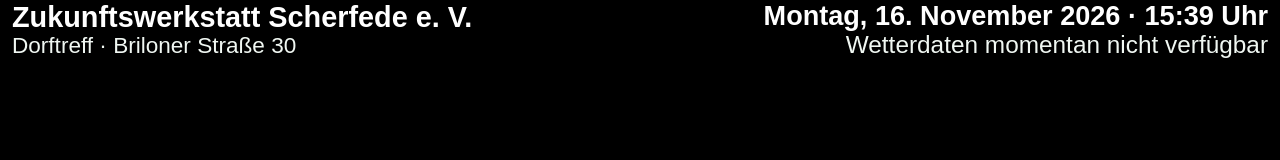
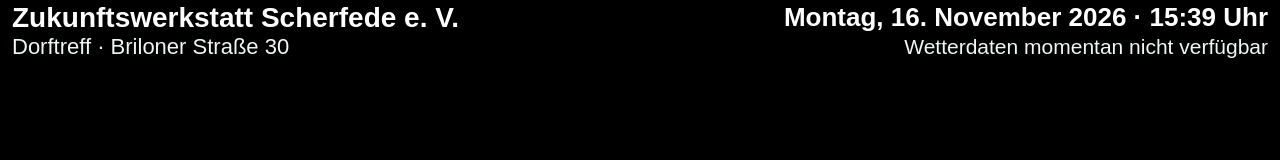
Before and after one commit to aaltmann-design/scherfede-stele, a plain HTML site: page index.html in a window 1280 px wide. Drawn offline with Linux system fonts and the light colour scheme; no server answers.

Commit message:
Add files via upload

```diff
--- a/index.html
+++ b/index.html
@@ -5,68 +5,75 @@
 <meta name="viewport" content="width=device-width, initial-scale=1">
 <title>Zukunftswerkstatt Scherfede e. V. – Stele Kopfzeile</title>
 <style>
-*{box-sizing:border-box}
-html,body{margin:0;width:100%;height:100%;overflow:hidden;background:#000;color:#fff;font-family:Arial,Helvetica,sans-serif}
-/* Die kompakte interne Hoehe ist fuer Galaxy Signage mit Auto Scaling vorgesehen. */
-header{height:60px;width:100%;display:grid;grid-template-columns:minmax(0,1fr) minmax(0,1fr);align-items:center;padding:2px 12px;gap:12px;background:#000;overflow:hidden}
-.left,.right{display:flex;flex-direction:column;justify-content:center;min-width:0;gap:1px}
-.right{align-items:flex-end;text-align:right}
-.name,.addr,.datetime,.weather{white-space:nowrap;line-height:1.06;max-width:100%}
-/* 50 Prozent groesser als die bisherige GitHub-Fassung (23/18/20/18). */
-.name{font-weight:700;font-size:34.5px}
-.addr{font-size:27px;color:#f0f7f2}
-.datetime{font-weight:700;font-size:30px}
-.weather{font-size:27px;color:#f0f7f2}
+  * { box-sizing: border-box; }
+  html, body { margin: 0; padding: 0; width: 100%; height: 100%; overflow: hidden; background: #000; color: #fff; font-family: Arial, Helvetica, sans-serif; }
+  /* Kompakte, zweizeilige Ansicht für Galaxy Signage: 1080 × 120, Auto Scaling ein */
+  .kopf { position: relative; width: 100%; height: 60px; background: #000; overflow: hidden; }
+  .links, .rechts { position: absolute; top: 0; height: 60px; min-width: 0; }
+  .links { left: 12px; right: 51%; }
+  .rechts { left: 49%; right: 12px; text-align: right; }
+  .name, .datum { position: absolute; top: 1px; left: 0; right: 0; font-size: 28px; font-weight: 700; line-height: 33px; white-space: nowrap; }
+  .adresse, .wetter { position: absolute; top: 34px; left: 0; right: 0; font-size: 22px; line-height: 25px; color: #f0f7f2; white-space: nowrap; }
+  .datum { font-size: 26px; }
+  .wetter { font-size: 21px; }
+  @media(max-width: 1000px) {
+    .name { font-size: clamp(14px, 2.6vw, 28px); }
+    .datum { font-size: clamp(13px, 2.4vw, 26px); }
+    .adresse { font-size: clamp(11px, 2.05vw, 22px); }
+    .wetter { font-size: clamp(11px, 1.9vw, 21px); }
+  }
 </style>
 </head>
 <body>
-<header aria-label="Stele Kopfzeile">
-<section class="left"><div class="name">Zukunftswerkstatt Scherfede e. V.</div><div class="addr">Dorftreff · Briloner Straße 30</div></section>
-<section class="right"><div class="datetime" id="datetime">Datum und Uhrzeit werden geladen …</div><div class="weather" id="weather">Wetter Scherfede wird geladen …</div></section>
+<header class="kopf" aria-label="Stele Kopfzeile">
+  <section class="links">
+    <div class="name">Zukunftswerkstatt Scherfede e. V.</div>
+    <div class="adresse">Dorftreff · Briloner Straße 30</div>
+  </section>
+  <section class="rechts">
+    <div class="datum" id="datetime">Datum und Uhrzeit werden geladen …</div>
+    <div class="wetter" id="weather">Wetter Scherfede wird geladen …</div>
+  </section>
 </header>
 <script>
 'use strict';
-const dateEl=document.getElementById('datetime');
-const weatherEl=document.getElementById('weather');
-const originals={name:34.5,addr:27,datetime:30,weather:27};
-function fitText(){
-  const root=document.querySelector('header');
-  const pairs=[['name',document.querySelector('.name')],['addr',document.querySelector('.addr')],['datetime',dateEl],['weather',weatherEl]];
-  for(const [key,el] of pairs)el.style.fontSize=originals[key]+'px';
-  // Wahrung der Lesbarkeit: bei Platzmangel werden beide Zeilen je Spalte zusammen angepasst.
-  for(const selector of ['.left','.right']){
-    const col=document.querySelector(selector);
-    const elements=[...col.children];
-    const availableH=Math.max(1,root.clientHeight-4);
-    const widthFactors=elements.map(el=>el.clientWidth/Math.max(1,el.scrollWidth));
-    const heightFactor=availableH/Math.max(1,col.scrollHeight);
-    const scale=Math.min(1,heightFactor,...widthFactors);
-    for(const el of elements)el.style.fontSize=(parseFloat(getComputedStyle(el).fontSize)*scale).toFixed(2)+'px';
+const dateEl = document.getElementById('datetime');
+const weatherEl = document.getElementById('weather');
+function updateDate() {
+  const now = new Date();
+  const date = new Intl.DateTimeFormat('de-DE', { timeZone: 'Europe/Berlin', weekday: 'long', day: 'numeric', month: 'long', year: 'numeric' }).format(now);
+  const time = new Intl.DateTimeFormat('de-DE', { timeZone: 'Europe/Berlin', hour: '2-digit', minute: '2-digit', hourCycle: 'h23' }).format(now);
+  dateEl.textContent = date + ' · ' + time + ' Uhr';
+}
+updateDate();
+setInterval(updateDate, 15000);
+function symbol(code) {
+  if (code === 0) return '☀️';
+  if (code <= 3) return '⛅';
+  if (code === 45 || code === 48) return '🌫️';
+  if (code >= 51 && code <= 67) return '🌧️';
+  if (code >= 71 && code <= 77) return '❄️';
+  if (code >= 80 && code <= 82) return '🌦️';
+  if (code >= 95) return '⛈️';
+  return '🌤️';
+}
+async function updateWeather() {
+  try {
+    const url = 'https://api.open-meteo.com/v1/forecast?latitude=51.53&longitude=9.03&current=temperature_2m,weather_code&daily=temperature_2m_max,temperature_2m_min,weather_code&timezone=Europe%2FBerlin&forecast_days=2';
+    const resp = await fetch(url, { cache: 'no-store' });
+    if (!resp.ok) throw new Error('Wetterdienst nicht erreichbar');
+    const data = await resp.json();
+    const current = Math.round(data.current.temperature_2m);
+    const todayHi = Math.round(data.daily.temperature_2m_max[0]);
+    const tomorrowHi = Math.round(data.daily.temperature_2m_max[1]);
+    const tomorrowLo = Math.round(data.daily.temperature_2m_min[1]);
+    weatherEl.textContent = `${symbol(data.current.weather_code)} Jetzt ${current}° · Heute ${todayHi}° · Morgen ${symbol(data.daily.weather_code[1])} ${tomorrowLo}–${tomorrowHi}°C`;
+  } catch (err) {
+    weatherEl.textContent = 'Wetterdaten momentan nicht verfügbar';
   }
 }
-function updateDate(){
- const now=new Date();
- const date=new Intl.DateTimeFormat('de-DE',{timeZone:'Europe/Berlin',weekday:'long',day:'numeric',month:'long',year:'numeric'}).format(now);
- const time=new Intl.DateTimeFormat('de-DE',{timeZone:'Europe/Berlin',hour:'2-digit',minute:'2-digit',hourCycle:'h23'}).format(now);
- dateEl.textContent=date+' · '+time+' Uhr'; fitText();
-}
-function symbol(code){if(code===0)return '☀️';if(code<=3)return '⛅';if(code===45||code===48)return '🌫️';if(code>=51&&code<=67)return '🌧️';if(code>=71&&code<=77)return '❄️';if(code>=80&&code<=82)return '🌦️';if(code>=95)return '⛈️';return '🌤️';}
-async function updateWeather(){
- try{
- const url='https://api.open-meteo.com/v1/forecast?latitude=51.53&longitude=9.03&current=temperature_2m,weather_code&daily=temperature_2m_max,temperature_2m_min,weather_code&timezone=Europe%2FBerlin&forecast_days=2';
- const resp=await fetch(url,{cache:'no-store'});if(!resp.ok)throw new Error('Wetterdienst nicht erreichbar');
- const data=await resp.json();
- const current=Math.round(data.current.temperature_2m);
- const todayHi=Math.round(data.daily.temperature_2m_max[0]);
- const tomorrowHi=Math.round(data.daily.temperature_2m_max[1]);
- const tomorrowLo=Math.round(data.daily.temperature_2m_min[1]);
- weatherEl.textContent=`${symbol(data.current.weather_code)} Jetzt ${current} °C · Heute ${todayHi} °C · Morgen ${symbol(data.daily.weather_code[1])} ${tomorrowLo}–${tomorrowHi} °C`;
- }catch(e){weatherEl.textContent='Wetterdaten momentan nicht verfügbar';}
- fitText();
-}
-window.addEventListener('resize',fitText);
-updateDate();setInterval(updateDate,15000);
-updateWeather();setInterval(updateWeather,15*60*1000);
+updateWeather();
+setInterval(updateWeather, 15 * 60 * 1000);
 </script>
 </body>
 </html>
```
